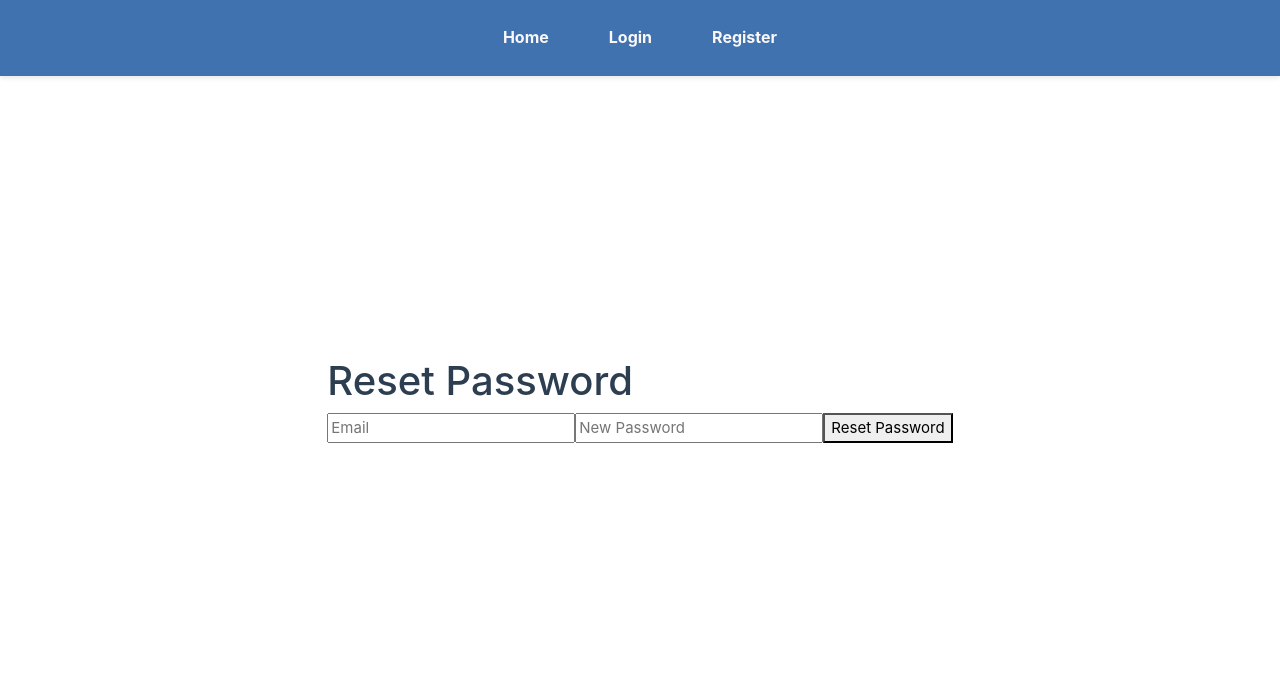
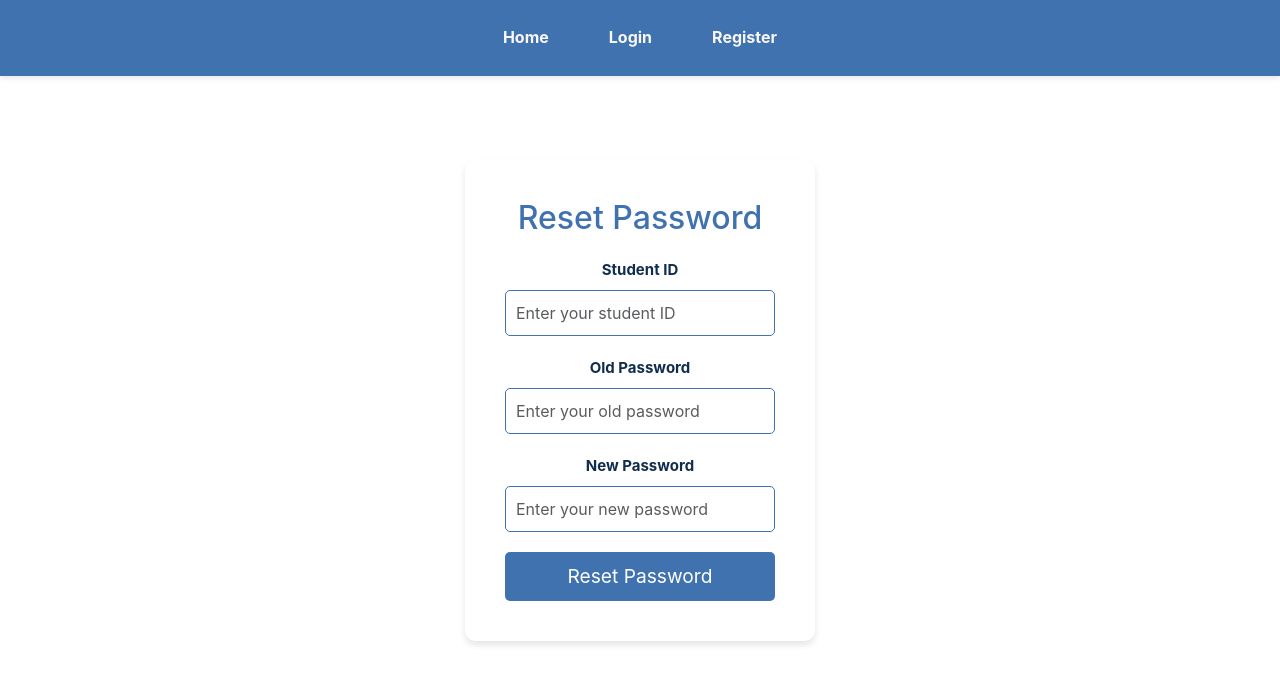
Before and after one commit to tyleeer/713-final-project, a Vue app in the folder frontend/: page /reset-password in a window 1280 px wide. Shown: the top 684 px of the page. Built offline with nearby package versions, Linux system fonts and the light colour scheme.

Commit message:
done reset pass

```diff
--- a/frontend/src/views/LoginView.vue
+++ b/frontend/src/views/LoginView.vue
@@ -1,7 +1,7 @@
 <template>
   <div class="login-container">
     <div class="login-card">
-      <h1 class="login-title">Login</h1>
+      <h1 class="login-title">กรุณาเข้าสู่ระบบ</h1>
       <form @submit.prevent="loginUser">
         <div class="form-group">
           <label for="email" class="form-label">Username</label>
@@ -13,7 +13,9 @@
         </div>
         <button type="submit" class="btn btn-primary">Login</button>
         <p v-if="errorMessage" class="error-message">{{ errorMessage }}</p>
+        <div class="reset-password">
         <router-link to="/reset-password">Forgot Password?</router-link> <!-- ลิงก์ไปยังหน้า Forgot Password -->
+      </div>
       </form>
     </div>
   </div>
@@ -55,6 +57,10 @@ export default {
   align-items: center;
   background-color: #F9F7F7;
   padding: 20px;
+}
+
+.reset-password {
+text-align: right;
 }
 
 .login-container {
--- a/frontend/src/views/ResetPasswordView.vue
+++ b/frontend/src/views/ResetPasswordView.vue
@@ -1,12 +1,30 @@
 <template>
-  <div class="reset-password">
-    <h1>Reset Password</h1>
-    <form @submit.prevent="resetPassword">
-      <input v-model="email" type="email" placeholder="Email" required />
-      <input v-model="newPassword" type="password" placeholder="New Password" required />
-      <button type="submit">Reset Password</button>
-    </form>
-    <p v-if="errorMessage" class="error">{{ errorMessage }}</p>
+  <div class="reset-password-container">
+    <div class="reset-password-card">
+      <h1 class="reset-password-title">Reset Password</h1>
+      <form @submit.prevent="resetPassword">
+        <!-- Student ID -->
+        <div class="form-group">
+          <label for="studentId" class="form-label">Student ID</label>
+          <input v-model="studentId" type="text" class="form-control" id="studentId" placeholder="Enter your student ID" required />
+        </div>
+
+        <!-- Old Password -->
+        <div class="form-group">
+          <label for="oldPassword" class="form-label">Old Password</label>
+          <input v-model="oldPassword" type="password" class="form-control" id="oldPassword" placeholder="Enter your old password" required />
+        </div>
+
+        <!-- New Password -->
+        <div class="form-group">
+          <label for="newPassword" class="form-label">New Password</label>
+          <input v-model="newPassword" type="password" class="form-control" id="newPassword" placeholder="Enter your new password" required :disabled="isOldPasswordIncorrect" />
+        </div>
+
+        <button type="submit" class="btn btn-primary" :disabled="isOldPasswordIncorrect">Reset Password</button>
+        <p v-if="errorMessage" class="error-message">{{ errorMessage }}</p>
+      </form>
+    </div>
   </div>
 </template>
 
@@ -15,23 +33,118 @@ import axios from 'axios';
 export default {
   data() {
     return {
-      email: '',
+      studentId: '',
+      oldPassword: '',
       newPassword: '',
       errorMessage: '',
+      isOldPasswordIncorrect: false, // To track if old password is correct
     };
   },
   methods: {
     async resetPassword() {
       try {
-        await axios.post('http://localhost:3000/reset-password', {
-          email: this.email,
-          newPassword: this.newPassword,
+        // Validate Student ID and Old Password
+        const response = await axios.post('http://localhost:3000/validate-password', {
+          studentId: this.studentId,
+          oldPassword: this.oldPassword,
         });
-        this.$router.push('/login'); // Redirect to login page after password reset
+
+        if (response.data.valid) {
+          // If old password is correct, proceed with resetting the new password
+          await axios.post('http://localhost:3000/reset-password', {
+            studentId: this.studentId,
+            newPassword: this.newPassword,
+          });
+          this.$router.push('/login'); // Redirect to login page after password reset
+        } else {
+          this.isOldPasswordIncorrect = true; // Set flag if old password is incorrect
+          this.errorMessage = 'Old password is incorrect';
+        }
       } catch (error) {
-        this.errorMessage = error.response.data.message || 'Error resetting password';
+        this.errorMessage = error.response?.data?.message || 'Error resetting password';
       }
     },
   },
 };
 </script>
+
+<style scoped>
+/* การตั้งค่าสไตล์หลัก */
+.reset-password-container {
+  display: flex;
+  justify-content: center;
+  align-items: center;
+  height: 100vh; /* ทำให้ความสูงของหน้าเต็มหน้าจอ */
+  margin: 0;
+  padding: 0;
+}
+
+/* สไตล์สำหรับการ์ด Reset Password */
+.reset-password-card {
+  padding: 40px;
+  border-radius: 10px;
+  box-shadow: 0 4px 6px rgba(0, 0, 0, 0.1);
+  width: 100%;
+  max-width: 500px; /* ขนาดกล่อง Reset Password */
+  text-align: center;
+  box-sizing: border-box;
+  min-height: 350px; /* ความสูงขั้นต่ำของการ์ด */
+}
+
+/* สไตล์สำหรับหัวข้อ Reset Password */
+.reset-password-title {
+  color: #3F72AF; /* สีหัวข้อ */
+  font-size: 2rem;
+  margin-bottom: 20px;
+}
+
+/* สไตล์สำหรับฟอร์ม */
+.form-group {
+  margin-bottom: 20px;
+}
+
+.form-label {
+  font-weight: bold;
+  color: #112D4E; /* สีของข้อความ */
+}
+
+.form-control {
+  padding: 10px;
+  border-radius: 5px;
+  border: 1px solid #3F72AF;
+  width: 100%;
+  font-size: 1rem;
+}
+
+.form-control:focus {
+  border-color: #112D4E; /* สีของกรอบเมื่อมีการคลิก */
+}
+
+/* สไตล์สำหรับปุ่ม Reset Password */
+button {
+  width: 100%;
+  padding: 10px;
+  background-color: #3F72AF;
+  color: white;
+  border: none;
+  border-radius: 5px;
+  font-size: 1.2rem;
+  cursor: pointer;
+}
+
+button:hover {
+  background-color: #112D4E; /* เมื่อ hover จะเปลี่ยนเป็นสีเข้ม */
+}
+
+button:disabled {
+  background-color: #D1D1D1; /* สีพื้นหลังเมื่อปุ่มถูกปิดใช้งาน */
+}
+
+/* สไตล์ข้อความผิดพลาด */
+.error-message {
+  color: red;
+  font-size: 0.9rem;
+  text-align: center;
+  margin-top: 10px;
+}
+</style>
```
